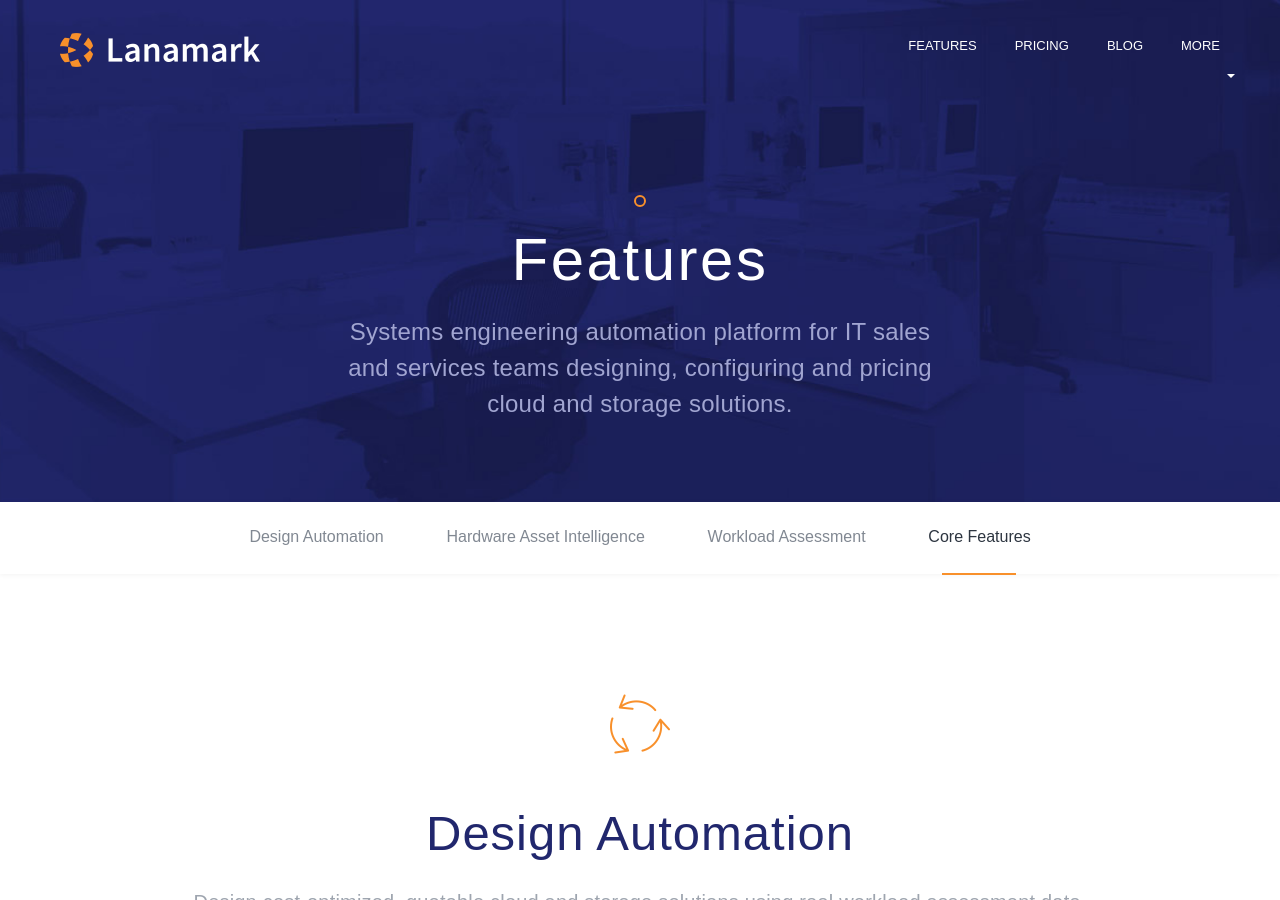
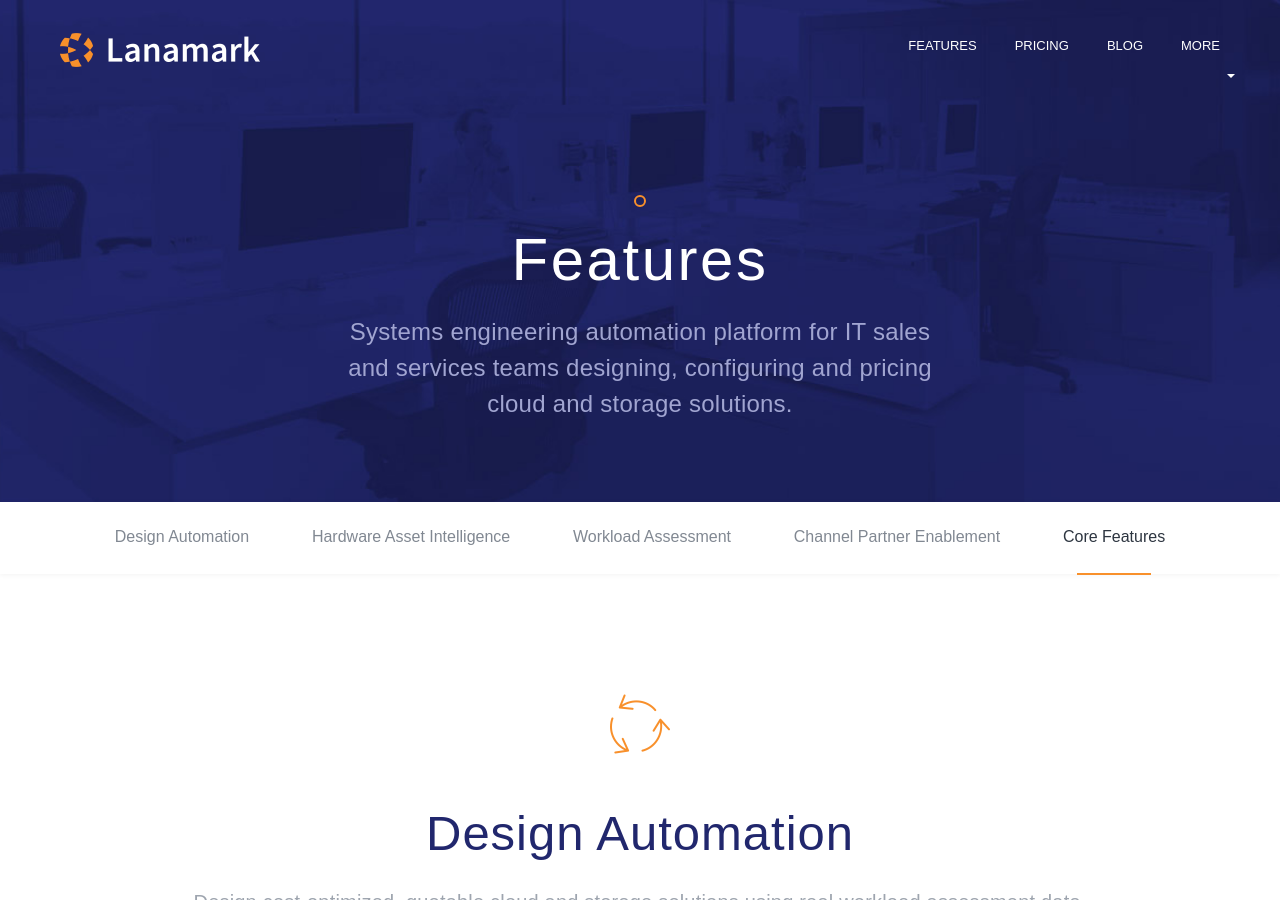
Before and after one commit to mark-angelo/rinash.github.io, a Jekyll site: the page built from features.html, in a window 1280 px wide and 900 px high. Built offline with Jekyll 4.4.1, drawn with Linux system fonts in a browser that asks for light colours; nearby versions of some CDN libraries.

Commit message:
Update features.html

```diff
--- a/features.html
+++ b/features.html
@@ -11,6 +11,7 @@ subtitle: Systems engineering automation platform for IT sales and services team
       <li><a class="active" href="#design-automation">Design Automation</a></li>
       <li><a class="" href="#hardware-asset-intelligence">Hardware Asset Intelligence</a></li>
       <li><a class="" href="#workload-assessment">Workload Assessment</a></li>
+      <li><a class="" href="#channel-partner-enabelement">Channel Partner Enablement</a></li>
       <li><a class="" href="#core-features">Core Features</a></li>
     </ul>
   </div>
@@ -23,6 +24,8 @@ subtitle: Systems engineering automation platform for IT sales and services team
 
 {% include feature.html id='workload-assessment' %}
 
+{% include feature.html id='channel-partner-enablement' %}
+
 {% include feature.html id='core-features' %}
 
 {% include alliances.html %}
```
